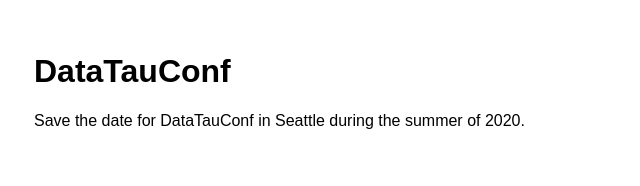
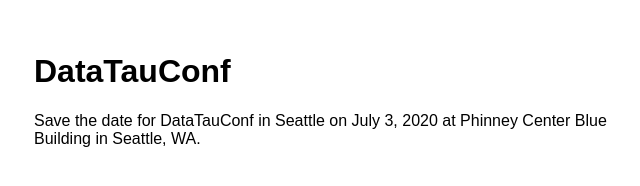
Before and after one commit to tdhopper/datatau-conf, a plain HTML site: page index.html in a window 1280 px wide. Shown: the whole page, without its empty margins (302-942 px from the left). Drawn offline with Linux system fonts and the light colour scheme.

Commit message:
Update index.html

```diff
--- a/index.html
+++ b/index.html
@@ -20,6 +20,6 @@
 <body>
   <h1>DataTauConf</h1>
 
-  Save the date for DataTauConf in Seattle during the summer of 2020.
+  Save the date for DataTauConf in Seattle on July 3, 2020 at Phinney Center Blue Building in Seattle, WA.
 </body>
 </html>
```
